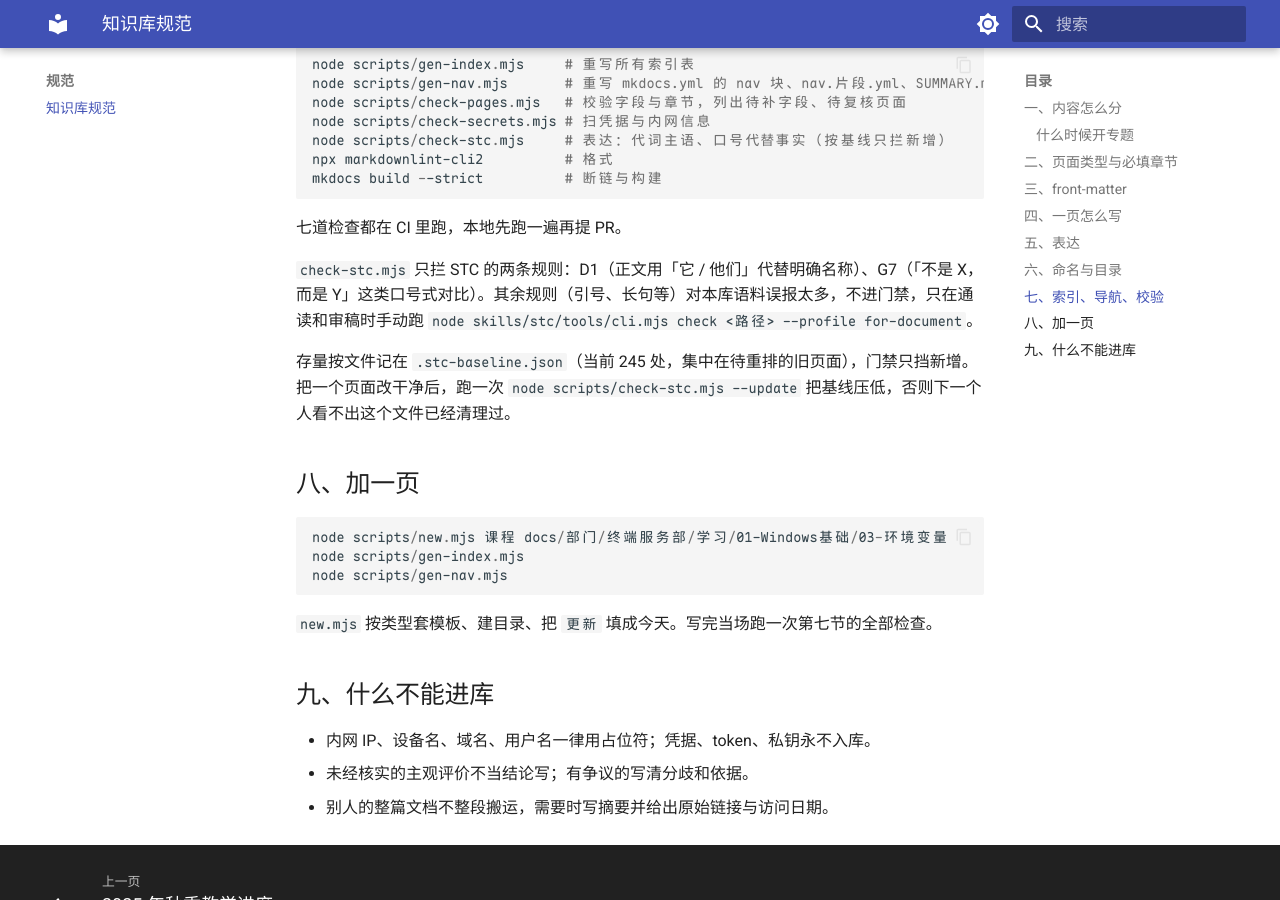
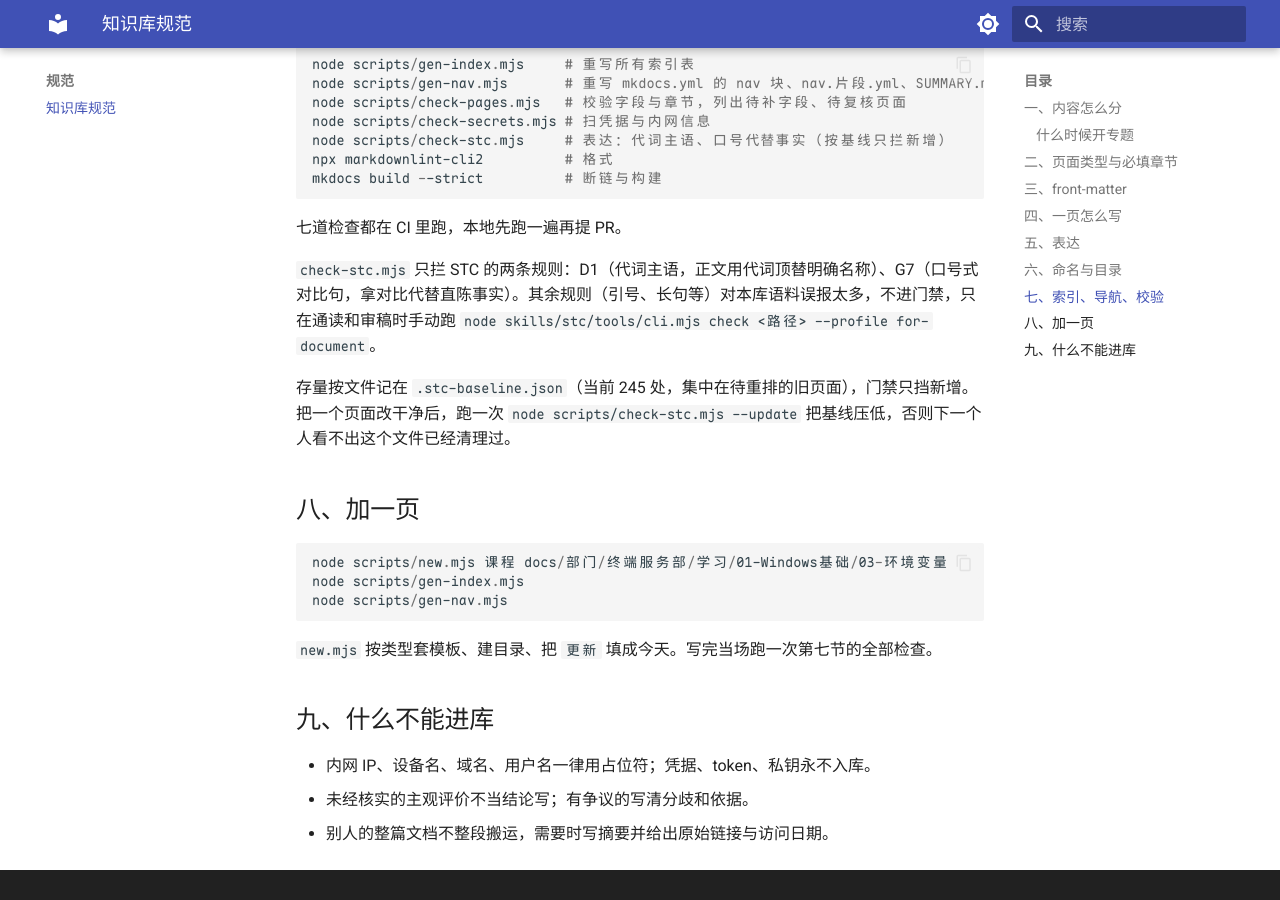
Before and after one commit to publieople/lab-terminal-service, an MkDocs documentation site: the page built from docs/规范/知识库规范.md, in a window 1280 px wide and 900 px high, scrolled down 4042 px. Built offline with MkDocs 1.6.1 and Material for MkDocs 9.7.7, drawn with Linux system fonts in a browser that asks for light colours.

```diff
--- a/docs/规范/知识库规范.md
+++ b/docs/规范/知识库规范.md
@@ -139,7 +139,7 @@ mkdocs build --strict          # 断链与构建
 
 七道检查都在 CI 里跑，本地先跑一遍再提 PR。
 
-`check-stc.mjs` 只拦 STC 的两条规则：D1（正文用「它 / 他们」代替明确名称）、G7（「不是 X，而是 Y」这类口号式对比）。其余规则（引号、长句等）对本库语料误报太多，不进门禁，只在通读和审稿时手动跑 `node skills/stc/tools/cli.mjs check <路径> --profile for-document`。
+`check-stc.mjs` 只拦 STC 的两条规则：D1（代词主语，正文用代词顶替明确名称）、G7（口号式对比句，拿对比代替直陈事实）。其余规则（引号、长句等）对本库语料误报太多，不进门禁，只在通读和审稿时手动跑 `node skills/stc/tools/cli.mjs check <路径> --profile for-document`。
 
 存量按文件记在 `.stc-baseline.json`（当前 245 处，集中在待重排的旧页面），门禁只挡新增。把一个页面改干净后，跑一次 `node scripts/check-stc.mjs --update` 把基线压低，否则下一个人看不出这个文件已经清理过。
 
```
Also changed, not shown: CONTRIBUTING.md (+1 -1 lines).
